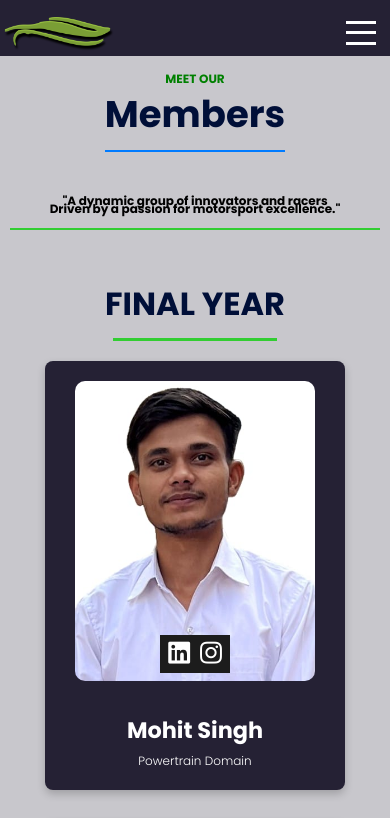
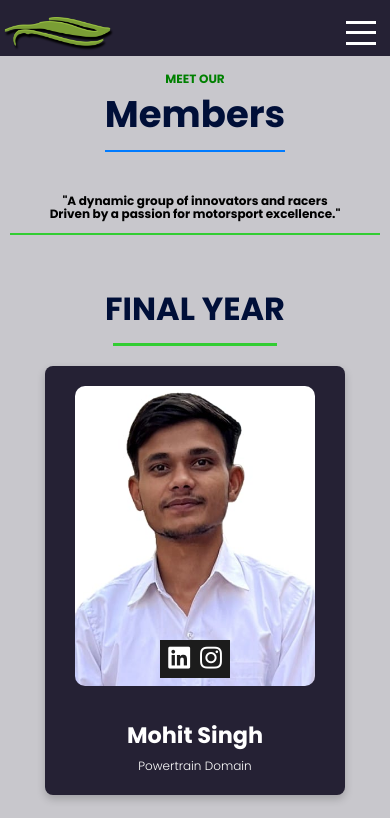
Before and after one commit to sahil8979/Revanta, a React (Vite) app: page /member in a window 390 px wide. Shown: the top 818 px of the page. Built offline with nearby package versions, Linux system fonts and the light colour scheme; a web font is replaced by a local one.

Commit message:
fixing few problems

```diff
--- a/src/Components/Member/Member.css
+++ b/src/Components/Member/Member.css
@@ -149,4 +149,7 @@ p{
     .quote-line-full{
         width: 95%;
     }
+    .first-text{
+        margin-bottom: -5px;
+    }
 }
```
